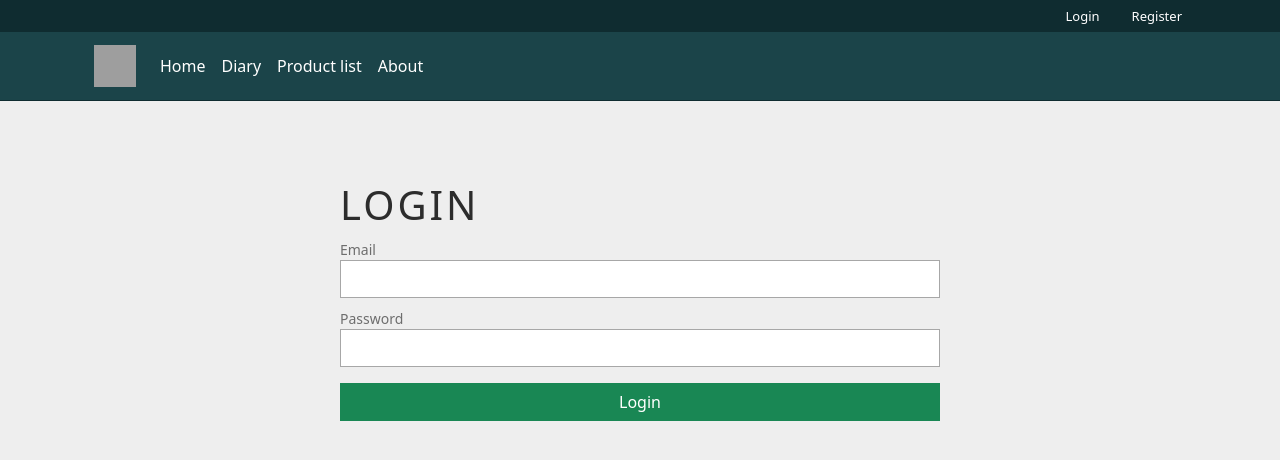
After one commit to artlek/nutrient-diary, a Symfony app: template templates/login.html.twig in a window 1280 px wide. The commit adds this page. Shown: the top 460 px of the page. Run offline with Twig, Linux system fonts and the light colour scheme; the template is opened without the code that fills it, so the values that code supplies are empty; some libraries are stand-ins or nearby versions; grey boxes are pictures that could not be loaded.

Commit message:
Add login form

```diff
--- a/public/css/style.css
+++ b/public/css/style.css
@@ -6,7 +6,7 @@ div.main-menu {
     background-color: #1b4449;
     border-bottom: 1px solid #0f2c30;
 }
-a.main-menu, a.bar-link {
+a.main-menu, a.bar-link, a.main-menu:visited, a.bar-link:visited {
     color: #ffffff;
 }
 a.main-menu:hover, a.bar-link:hover {
@@ -25,6 +25,8 @@ div.registration {
 div.form-label {
     margin-top: 10px;
     margin-bottom: 0px;
+    font-size: 14px;
+    color: #6d6d6d;
 }
 div.form-errors {
     font-size: 13px;
@@ -32,6 +34,8 @@ div.form-errors {
 }
 input.form-control {
     border-radius: 0px;
+    border: 1px solid #a7a7a7;
+    color: #666666;
 }
 h1 {
     color: #2c2c2c;
@@ -47,3 +51,6 @@ li.nav-item {
 span.bar {
     color: #ffffff;
 }
+button.btn {
+    border-radius: 0px;
+}
--- a/src/Controller/RegistrationController.php
+++ b/src/Controller/RegistrationController.php
@@ -13,7 +13,7 @@ use Symfony\Component\Routing\Annotation\Route;
 
 class RegistrationController extends AbstractController
 {
-    #[Route('/register', name: 'app_register')]
+    #[Route('/register', name: 'register')]
     public function register(Request $request, UserPasswordHasherInterface $userPasswordHasher, EntityManagerInterface $entityManager): Response
     {
         $user = new User();
--- a/templates/base.html.twig
+++ b/templates/base.html.twig
@@ -14,14 +14,23 @@
             <div class="container-lg d-flex justify-content-end">
                 {% block bar %}
                     {% if is_granted('ROLE_USER') %}
-                        <span class="bar">Logged as: </span><a class="nav-link bar-link" href="#">logout</a>
+
+
+                        <ul class="nav">
+                            <li class="nav-item">
+                                <a class="nav-link bar-link" href="#">Hello, {{ app.user.name }}</a>
+                            </li>
+                            <li class="nav-item">
+                                <a class="nav-link bar-link" href="{{ path('logout') }}">Logout</a>
+                            </li>
+                        </ul>
                     {% else %}
                         <ul class="nav">
                             <li class="nav-item">
-                                <a class="nav-link bar-link" href="#">Login</a>
+                                <a class="nav-link bar-link" href="{{ path('login') }}">Login</a>
                             </li>
                             <li class="nav-item">
-                                <a class="nav-link bar-link" href="#">Register</a>
+                                <a class="nav-link bar-link" href="{{ path('register') }}">Register</a>
                             </li>
                         </ul>
                     {% endif %}
--- /dev/null
+++ b/templates/login.html.twig
@@ -0,0 +1,25 @@
+{% extends 'base.html.twig' %}
+
+{% block title %}Nutrient Diary - Register{% endblock %}
+
+{% block body %}
+
+        <div class="container d-flex justify-content-center pt-5">
+            <div class="registration flex-fill">
+                <h1>Login</h1>
+                {% if error %}
+                    <small class="text-danger">{{ error.messageKey|trans(error.messageData, 'security') }}</small>
+                {% endif %}
+                <form action="{{ path('login') }}" method="post">
+                    <div class="form-label"><label for="username">Email</label></div>
+                    <input type="text" class="form-control" id="username" name="_username" value="{{ last_username }}">
+                    <div class="form-label"><label for="password">Password</label></div>
+                    <input type="password" class="form-control" id="password" name="_password">
+                    <input type="hidden" name="_csrf_token" value="{{ csrf_token('authenticate') }}">
+                    <button type="submit" class="btn btn-success registration-button mt-3 mb-3 d-grid gap-2 col-12 mx-auto">Login</button>
+                </form>
+            </div>
+            </div>
+
+
+{% endblock %}
```
Also changed, not shown: src/Controller/LoginController.php (added, +30 -0 lines), templates/register.html.twig (+6 -4 lines), 1 other file.
